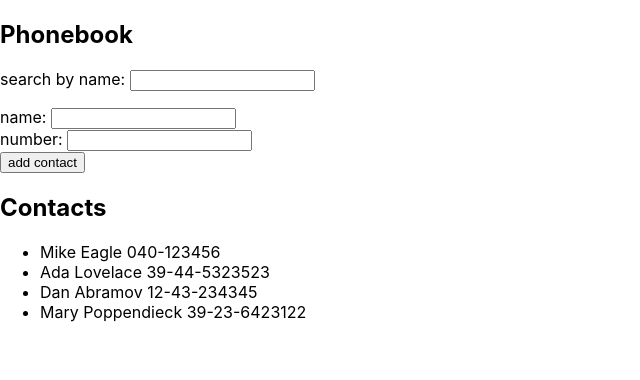
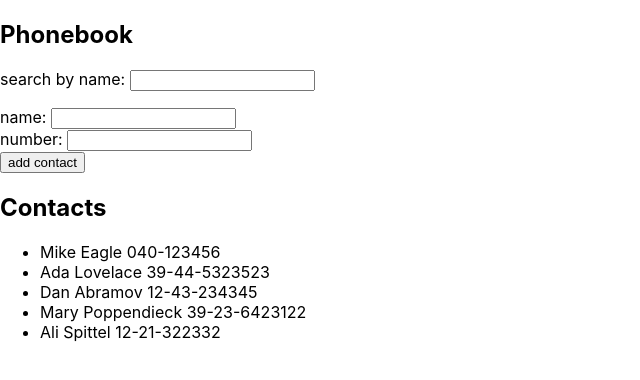
Before and after one commit to anniluo/fullstackOpen2019, a React (Create React App) app in the folder osa2/puhelinluettelo/: page / in a window 1280 px wide. Shown: the top 380 px of the page, without its empty margins (0-640 px from the left). Built offline with nearby package versions, Linux system fonts and the light colour scheme; data requests are answered from the project's data file.

Commit message:
2.15:puhelinluettelo step7 (synchronize contacts to the server) and 2.16:puhelinluettelo step8 (create module for server communication)

```diff
--- a/osa2/puhelinluettelo/db.json
+++ b/osa2/puhelinluettelo/db.json
@@ -1,5 +1,5 @@
 {
-    "contacts":[
+  "contacts": [
     {
       "name": "Mike Eagle",
       "number": "040-123456",
@@ -19,6 +19,11 @@
       "name": "Mary Poppendieck",
       "number": "39-23-6423122",
       "id": 4
+    },
+    {
+      "name": "Ali Spittel",
+      "number": "12-21-322332",
+      "id": 5
     }
   ]
 }
--- a/osa2/puhelinluettelo/src/App.js
+++ b/osa2/puhelinluettelo/src/App.js
@@ -2,7 +2,7 @@ import React, { useState, useEffect } from 'react';
 import ContactForm from './components/ContactForm';
 import ContactsList from './components/ContactsList';
 import Filter from './components/Filter';
-import axios from 'axios';
+import contactService from './services/contacts'
 
 const App = () => {
     const [contacts, setContacts] = useState([])
@@ -12,11 +12,7 @@ const App = () => {
     const [filterResult, setNewFilterResult] = useState([])
 
     useEffect(() => {
-        axios
-            .get('http://localhost:3001/contacts')
-            .then(response => {
-            setContacts(response.data)
-        })
+        contactService.getAll().then(contacts => setContacts(contacts))
     }, [])
 
     const handleNameChange = (event) => {
@@ -40,10 +36,21 @@ const App = () => {
     const addContact = (event) => {
         event.preventDefault()
 
-        contacts.find(contact => contact.name === newName
-        ? window.alert(`${newName} is already in the Phonebook!`)
-        : setContacts(contacts.concat({
-            name: newName, number: newNumber, id: contacts.length + 1})))
+        if (contacts.find(contact => contact.name === newName)) {
+            window.alert(`${newName} is already in the Phonebook!`)
+        } else {
+            const contactObject = {
+                name: newName,
+                number: newNumber,
+                id: contacts.length + 1
+            }
+
+            contactService.create(contactObject).then(returnedContact => {
+                setContacts(contacts.concat(returnedContact))
+                setNewName('')
+                setNewNumber('')
+            })
+        }
     }
 
   return (
--- /dev/null
+++ b/osa2/puhelinluettelo/src/services/contacts.js
@@ -0,0 +1,18 @@
+import axios from 'axios';
+
+const baseUrl = 'http://localhost:3001/contacts';
+
+const getAll = () => {
+    const request = axios.get(baseUrl)
+    return request.then(response => response.data)
+}
+
+const create = newContact => {
+    const request = axios.post(baseUrl, newContact)
+    return request.then(response => response.data)
+}
+
+export default {
+    getAll,
+    create
+}
```
Lines whose indentation alone changed are shown as unchanged.
